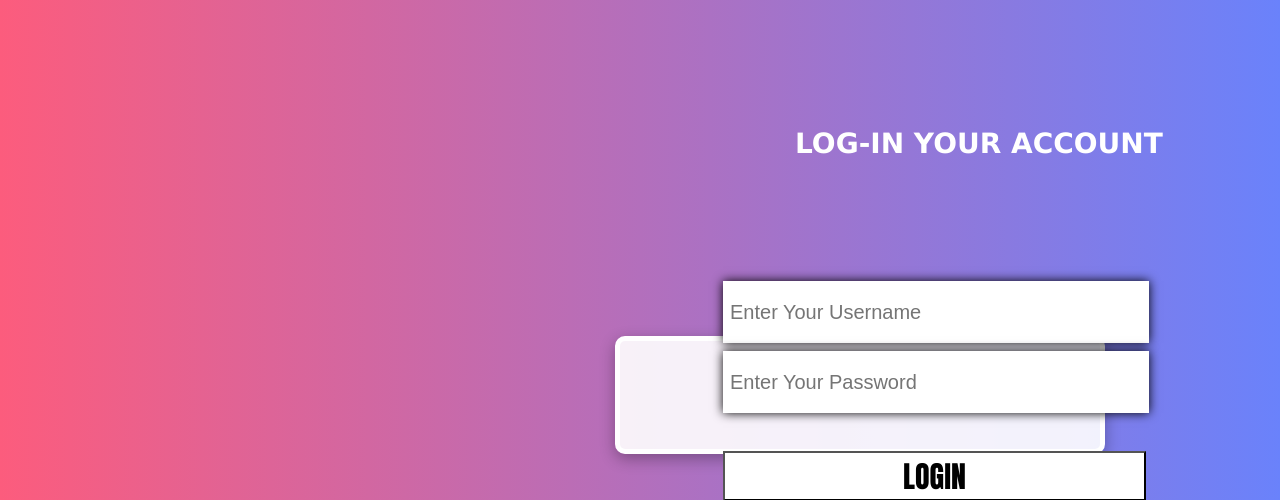
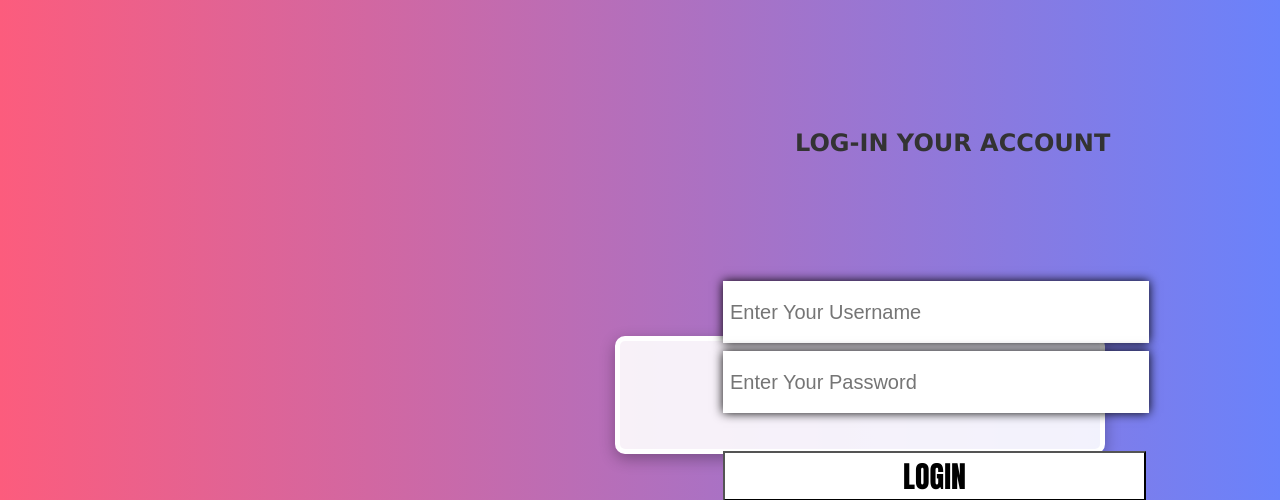
Before and after one commit to Wawayooo/DjangoSocialMedia, a Django app: page / in a window 1280 px wide. Shown: the top 500 px of the page. Run offline with Django 5.2, Linux system fonts and the light colour scheme.

Commit message:
Changes in Style

```diff
--- a/Static/style/Login.css
+++ b/Static/style/Login.css
@@ -76,10 +76,10 @@ a:hover {
 }
 
 h1{
-  font-size: 28px;
+  font-size: 24px;
   font-weight: bold;
   font-family:Verdana, Geneva, Tahoma, sans-serif;
   position: absolute;
   transform: translate(175px, -252px);
-  color: white;
+  color: #333;
 }
```
